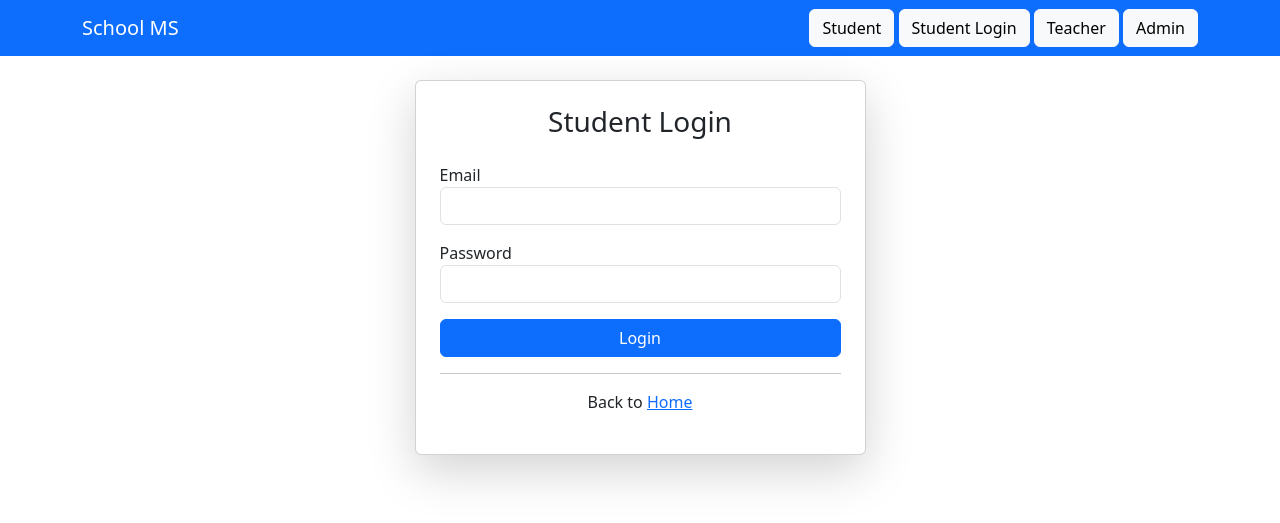
After one commit to abhi1kr2/sms, a Flask app: page /student_login in a window 1280 px wide. The commit adds this page. Shown: the top 523 px of the page. Run offline with Flask 3, Linux system fonts and the light colour scheme.

Commit message:
Adding Student Login Frontend Code

```diff
--- a/app.py
+++ b/app.py
@@ -6,5 +6,13 @@ app = Flask(__name__)
 def home():
     return render_template("index.html")
 
+#Calling the Student login form
+@app.route("/student_login")
+def student_login():
+    return render_template("student_login.html")
+
+
+
+
 if __name__ == "__main__":
     app.run(debug=True)
--- a/templates/base.html
+++ b/templates/base.html
@@ -11,6 +11,7 @@
     <a class="navbar-brand" href="/">School MS</a>
     <div>
       <a class="btn btn-light" href="#">Student</a>
+      <a class="btn btn-light" href="/student_login">Student Login</a>
       <a class="btn btn-light" href="#">Teacher</a>
       <a class="btn btn-light" href="#">Admin</a>
     </div>
@@ -20,6 +21,13 @@
 <div class="container mt-4">
     {% block content %}{% endblock %}
 </div>
+<div class="container mt-4">
+    {% block form %} {% endblock %}
+</div>
+
+<div class="container mt-4">
+    {% block student_login %}  {% endblock %}
+</div>
 
 </body>
 </html>
--- /dev/null
+++ b/templates/student_login.html
@@ -0,0 +1,42 @@
+{% extends "base.html" %}
+{% block student_login %}
+
+<div class="row justify-content-center">
+    <div class="col-md-5">
+        <div class="card shadow-lg p-4">
+            <h3 class="text-center mb-4">Student Login</h3>
+
+            {% if error %}
+                <div class="alert alert-danger">
+                    {{ error }}
+                </div>
+            {% endif %}
+
+            <form method="POST">
+                <div class="mb-3">
+                    <label>Email</label>
+                    <input type="email" name="email" class="form-control" required>
+                </div>
+
+                <div class="mb-3">
+                    <label>Password</label>
+                    <input type="password" name="password" class="form-control" required>
+                </div>
+
+                <div class="d-grid">
+                    <button type="submit" class="btn btn-primary">
+                        Login
+                    </button>
+                </div>
+            </form>
+
+            <hr>
+            <p class="text-center">
+                Back to <a href="/">Home</a>
+            </p>
+
+        </div>
+    </div>
+</div>
+
+{% endblock %}
```
Also changed, not shown: templates/index.html (+11 -0 lines).
